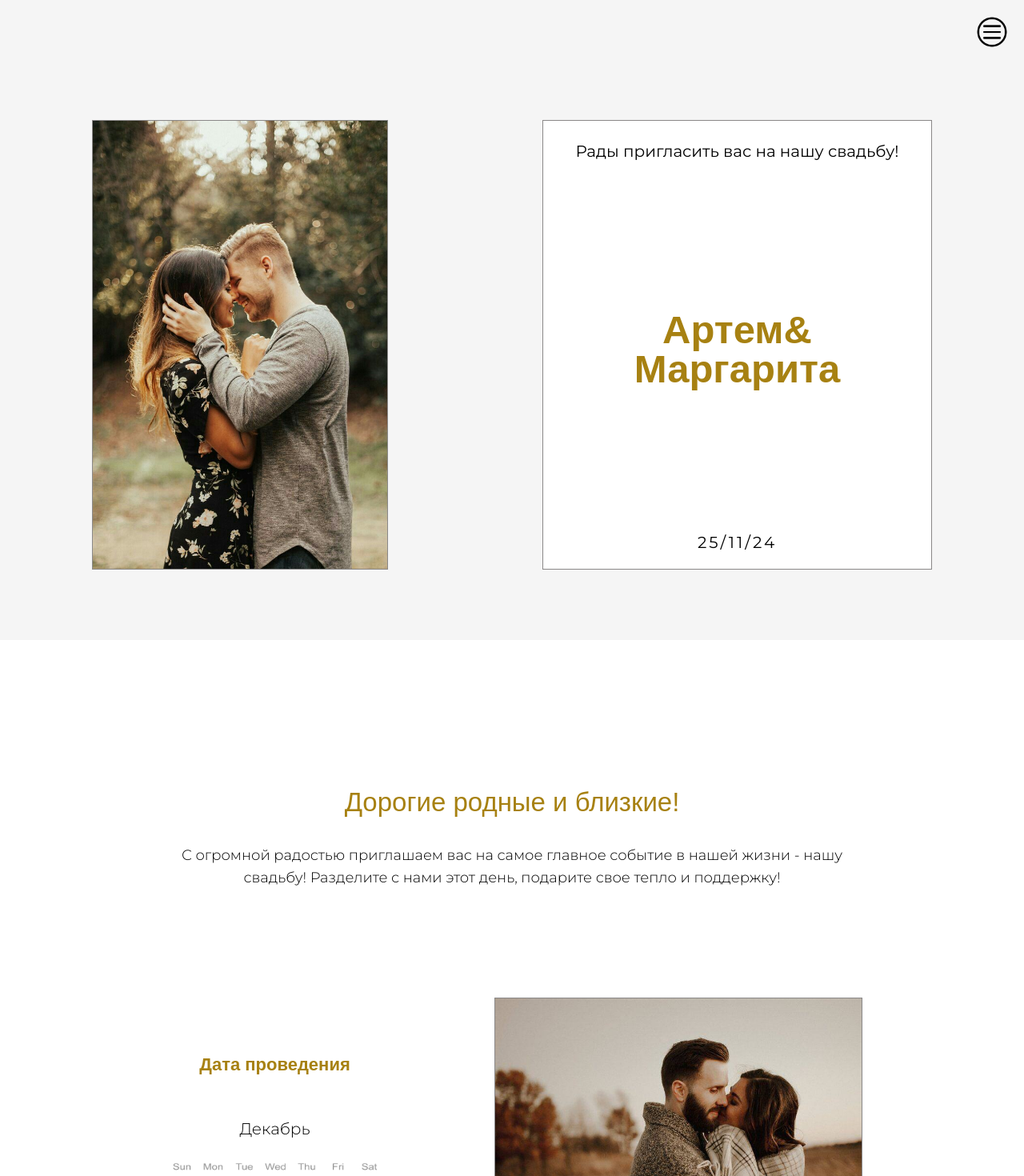
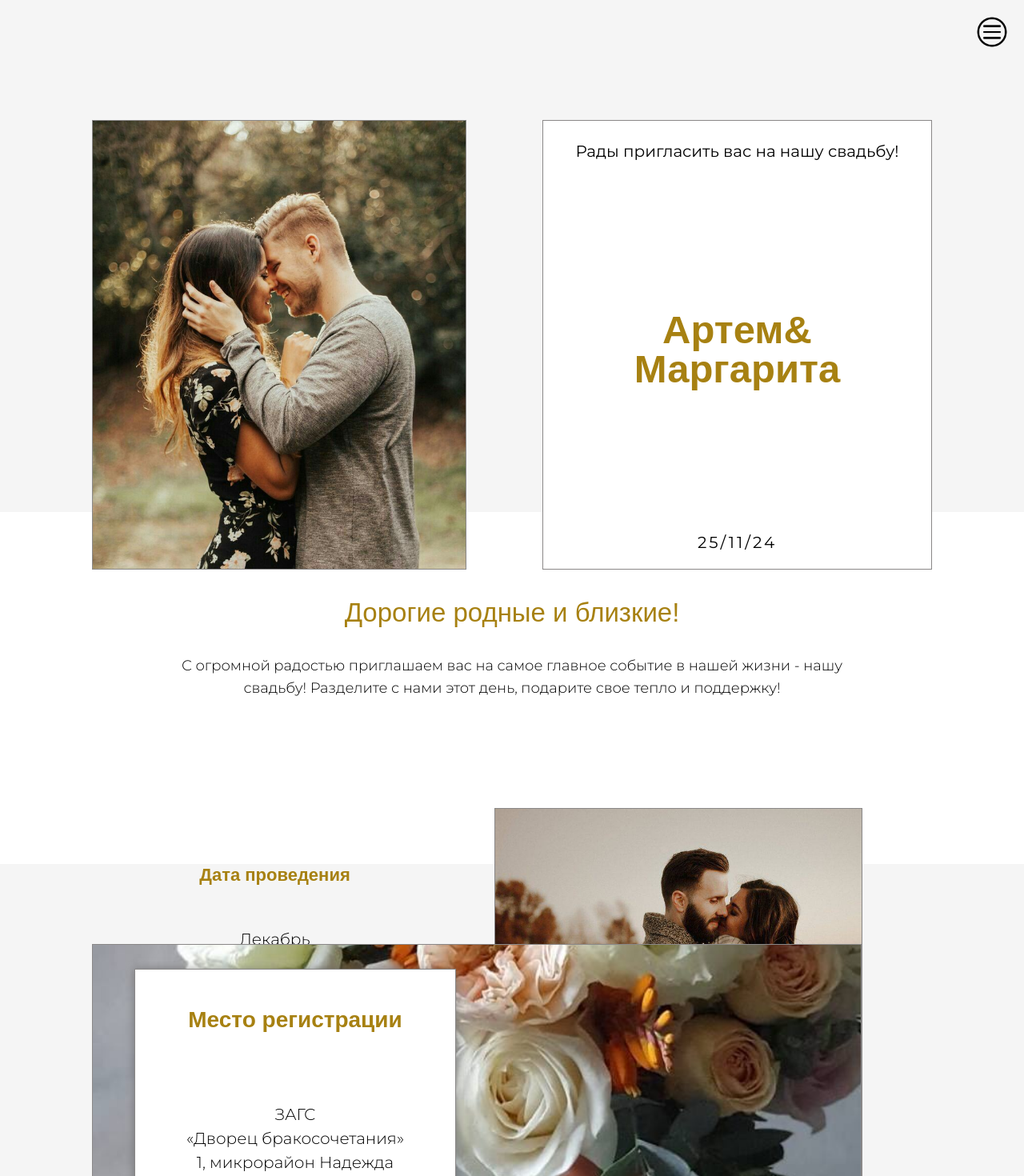
Before and after one commit to Beinyc/wedding-web-site_invite-two, a React (Create React App) app: page / in a window 1280 px wide. Shown: the top 1470 px of the page at 80% size. Built offline with nearby package versions, Linux system fonts and the light colour scheme; the HTML template or start-up script is replaced by a standard one.

Commit message:
v 0.9.3
-маленькие правки в макете для красивого отображения сайта

```diff
--- a/src/components/header/header.css
+++ b/src/components/header/header.css
@@ -1,7 +1,7 @@
 .header {
     margin: 0 auto;
     background-color: #f5f5f5;
-    height: 100vh;
+    height: 80vh;
 }
 
 .header__permission {
@@ -27,7 +27,7 @@
 }
 
 .header__image-couple {
-    width: 46vh;
+    width: 466px;
     height: 70vh;
     object-fit: cover;
     border-width: 1px;
--- a/src/components/main/main.css
+++ b/src/components/main/main.css
@@ -1,12 +1,12 @@
 .main {
     margin: 0 auto;
-    height: 100vh;
+    height: 55vh;
 }
 
 .main__permission {
     max-width: 875px;
     margin: 0 auto;
-    padding-top: 150px;
+    padding-top: 73px;
 }
 
 .main__title {
--- a/src/components/place/place.css
+++ b/src/components/place/place.css
@@ -1,7 +1,7 @@
 .place {
     margin: 0 auto;
     background-color: #f5f5f5;
-    height: 133vh;
+    height: 80vh;
 }
 
 .place__permission {
```
